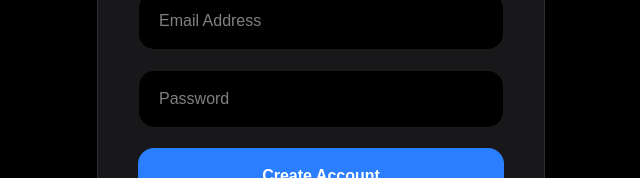
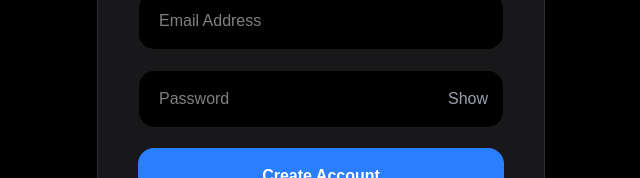
Before and after one commit to Syntrix-labs/syntrix-website, a Next.js app in the folder frontend/: page /signup in a window 1280 px wide. Shown: the part 393-571 px from the top of the page, without its empty margins (319-959 px from the left). Built offline with nearby package versions, Linux system fonts and the light colour scheme.

Commit message:
Add password visibility toggles

```diff
--- a/frontend/src/app/login/page.tsx
+++ b/frontend/src/app/login/page.tsx
@@ -14,6 +14,7 @@ export default function LoginPage() {
   const [isSubmitting, setIsSubmitting] = useState(false);
   const [message, setMessage] = useState("");
   const [loginSucceeded, setLoginSucceeded] = useState(false);
+  const [showPassword, setShowPassword] = useState(false);
 
   const handleLogin = async (e: React.FormEvent) => {
   e.preventDefault();
@@ -111,15 +112,27 @@ export default function LoginPage() {
               Password
             </label>
 
+            <div className="relative">
               <input
-              type="password"
+                type={showPassword ? "text" : "password"}
                 required
                 disabled={isSubmitting || loginSucceeded}
                 value={password}
                 onChange={(e) => setPassword(e.target.value)}
                 placeholder="Enter your password"
-              className="w-full bg-black border border-white/10 rounded-2xl px-5 py-4 outline-none focus:border-blue-500 disabled:cursor-not-allowed disabled:opacity-60 transition"
+                className="w-full bg-black border border-white/10 rounded-2xl px-5 py-4 pr-14 outline-none focus:border-blue-500 disabled:cursor-not-allowed disabled:opacity-60 transition"
               />
+              <button
+                type="button"
+                aria-label={showPassword ? "Hide password" : "Show password"}
+                title={showPassword ? "Hide password" : "Show password"}
+                onClick={() => setShowPassword((value) => !value)}
+                disabled={isSubmitting || loginSucceeded}
+                className="absolute right-4 top-1/2 -translate-y-1/2 text-gray-400 hover:text-white disabled:cursor-not-allowed disabled:opacity-40"
+              >
+                {showPassword ? "Hide" : "Show"}
+              </button>
+            </div>
           </div>
 
           <div className="text-right mt-3">
--- a/frontend/src/app/signup/page.tsx
+++ b/frontend/src/app/signup/page.tsx
@@ -13,6 +13,7 @@ export default function SignupPage() {
   const [password, setPassword] = useState("");
   const [isSubmitting, setIsSubmitting] = useState(false);
   const [message, setMessage] = useState("");
+  const [showPassword, setShowPassword] = useState(false);
 
   const handleSignup = async (e: React.FormEvent) => {
     e.preventDefault();
@@ -92,14 +93,27 @@ export default function SignupPage() {
             className="w-full bg-black border border-white/10 rounded-2xl px-5 py-4 outline-none focus:border-blue-500 transition"
           />
 
+          <div className="relative">
             <input
-            type="password"
+              type={showPassword ? "text" : "password"}
               required
+              disabled={isSubmitting}
               value={password}
               onChange={(e) => setPassword(e.target.value)}
               placeholder="Password"
-            className="w-full bg-black border border-white/10 rounded-2xl px-5 py-4 outline-none focus:border-blue-500 transition"
+              className="w-full bg-black border border-white/10 rounded-2xl px-5 py-4 pr-14 outline-none focus:border-blue-500 disabled:cursor-not-allowed disabled:opacity-60 transition"
             />
+            <button
+              type="button"
+              aria-label={showPassword ? "Hide password" : "Show password"}
+              title={showPassword ? "Hide password" : "Show password"}
+              onClick={() => setShowPassword((value) => !value)}
+              disabled={isSubmitting}
+              className="absolute right-4 top-1/2 -translate-y-1/2 text-gray-400 hover:text-white disabled:cursor-not-allowed disabled:opacity-40"
+            >
+              {showPassword ? "Hide" : "Show"}
+            </button>
+          </div>
 
           <button
             type="submit"
```
Lines whose indentation alone changed are shown as unchanged.
